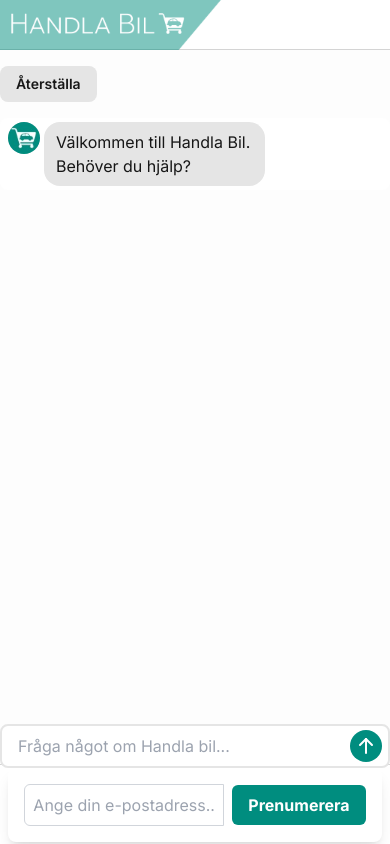
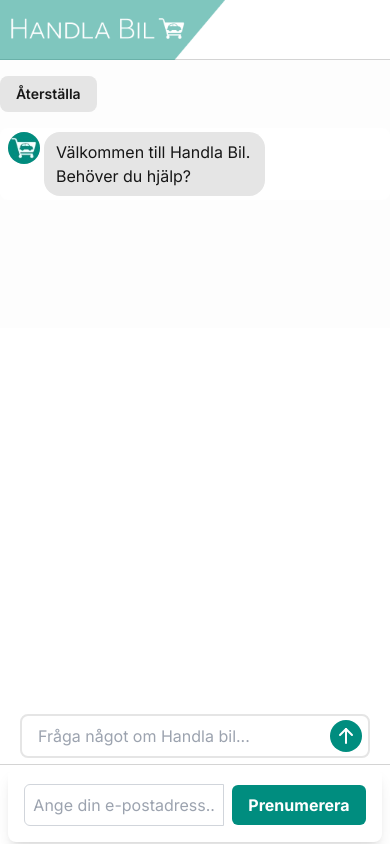
Before and after one commit to frelin/handlabil-chatbot, a Next.js app: page / in a window 390 px wide. Built offline with nearby package versions, Linux system fonts and the light colour scheme.

Commit message:
updated layout

```diff
--- a/components/Chat/Chat.tsx
+++ b/components/Chat/Chat.tsx
@@ -14,7 +14,7 @@ interface Props {
 
 export const Chat: FC<Props> = ({ messages, loading, onSend, onReset }) => {
   return (
-    <>
+    <div className="mb-28">
       <div className="flex flex-row justify-between items-center mb-4 sm:mb-8">
         <ResetChat onReset={onReset} />
       </div>
@@ -34,11 +34,13 @@ export const Chat: FC<Props> = ({ messages, loading, onSend, onReset }) => {
             <ChatLoader />
           </div>
         )}
+      </div>
 
-        <div className="mt-4 sm:mt-8 bottom-[70px] left-0 w-full fixed">
+      <div className="mt-4 sm:mt-8 bottom-[80px] left-0 w-full fixed">
+        <div className="w-full md:max-w-8xl container mx-auto max-md:px-5">
           <ChatInput onSend={onSend} />
         </div>
       </div>
-    </>
+    </div>
   );
 };
--- a/components/Chat/ChatMessage.tsx
+++ b/components/Chat/ChatMessage.tsx
@@ -114,12 +114,12 @@ export const ChatMessage: FC<Props> = ({ message }) => {
   const renderMessageContent = () => {
     if (filteredData.length > 0) {
       return (
-        <div className='flex flex-row gap-2 xl:gap-2 xl:flex-row flex-wrap'>
+        <div className='flex flex-row gap-2 flex-wrap'>
           {filteredData.map((item, index) => (
             <div
             key={index}>
             <PriceCalculatorModal isOpen={isModalOpen[index]} onClose={() => closeModal(index)} data={item} />
-            <div className="flex items-center w-[350px] bg-neutral-200 text-neutral-900 rounded-2xl px-3 py-2 whitespace-pre-wrap relative"
+            <div className="flex items-center w-[20rem] bg-neutral-200 text-neutral-900 rounded-2xl px-3 py-2 whitespace-pre-wrap relative"
                  style={{ overflowWrap: "anywhere" }}>
               <div className="my-2 w-full">
                 {/* Image slider */}
@@ -156,19 +156,19 @@ export const ChatMessage: FC<Props> = ({ message }) => {
                   </div>
 
                   {/* Text content below the slider */}
-                  <div className="mt-4 p-4 bg-white shadow-md rounded-lg">
+                  <div className="mt-4 p-4 bg-white shadow-md rounded-lg min-h-[22rem]">
                     <h2 className="text-3xl font-bold text-gray-800">{item.make} {item.model}</h2>
                     <p className="text-lg text-gray-600">{item.name}</p>
 
-                    <div className="flex flex-col md:flex-row items-start md:items-center text-gray-500 mt-2">
+                    <div className="flex flex-col md:flex-row flex-wrap items-start md:items-center text-gray-500 mt-2">
                       <span className="mr-3 flex items-center">
-                        <span className="mr-1">🚗</span>{item.modelYear}
+                        <span className="mr-1 min-w-[1.37rem]">🚗</span>{item.modelYear}
                       </span>
                       <span className="mr-3 flex items-center">
-                        <span className="mr-1">📏</span>{item.milage}
+                        <span className="mr-1 min-w-[1.37rem]">📏</span>{item.milage}
                       </span>
                       <span className="flex items-center">
-                        <span className="mr-1">⛽</span>{item.fuel}
+                        <span className="mr-1 min-w-[1.37rem]">⛽</span>{item.fuel}
                       </span>
                     </div>
 
@@ -183,7 +183,7 @@ export const ChatMessage: FC<Props> = ({ message }) => {
                       {item.price.value} kr
                     </h1>
                   </div>
-                  <div className="flex flex-row items-center justify-between gap-8 mt-4 py-4 px-10 bg-white shadow-md rounded-lg">
+                  <div className="flex flex-row items-center justify-between mt-4 py-4 px-10 bg-white shadow-md rounded-lg">
                     <a
                         className="flex justify-center hover:cursor-pointer"
                         onClick={()=>openModal(index)}
--- a/components/Layout/Footer.tsx
+++ b/components/Layout/Footer.tsx
@@ -35,7 +35,7 @@ export const Footer: FC = () => {
   };
 
   return (
-  <div className="flex flex-row h-[80px] border-t border-neutral-300 py-2 px-8 items-center sm:justify-between justify-center">
+  <div className="fixed w-full bottom-0 z-10 bg-white flex flex-row h-[80px] border-t border-neutral-300 py-2 px-8 items-center sm:justify-between justify-center">
     <div className="mx-auto p-4 bg-white shadow-lg rounded-lg">
       <form onSubmit={handleSubmit} className="flex items-center space-x-2">
         <input
--- a/components/Layout/Navbar.tsx
+++ b/components/Layout/Navbar.tsx
@@ -4,10 +4,10 @@ import Image from "next/image";
 
 export const Navbar: FC = () => {
   return (
-    <div className="flex h-[50px] sm:h-[60px] border-b border-neutral-300 py-2 items-center justify-between">
+    <div className="fixed w-full z-10 bg-white flex h-[3.75rem] border-b border-neutral-300 py-2 items-center justify-between">
       <div className="font-bold text-3xl flex items-center">
         <a href="#">
-          <Image src={LogoImage} alt="logo image" className="hover:opacity-50 w-auto h-[60px]" />
+          <Image src={LogoImage} alt="logo image" className="hover:opacity-50 w-auto h-[3.75rem]" />
         </a>
       </div>
     </div>
--- a/pages/index.tsx
+++ b/pages/index.tsx
@@ -118,11 +118,11 @@ export default function Home() {
         />
       </Head>
 
-      <div className="flex flex-col h-screen">
+      <div className="flex flex-col">
         <Navbar />
 
-        <div className="flex-1 overflow-auto sm:px-10 pb-4 sm:pb-10 relative bg-[#fdfdfd]">
-          <div className="w-full md:max-w-8xl container mx-auto mt-4 sm:mt-12 relative z-10">
+        <div className="flex-1 overflow-auto sm:px-10 pb-4 sm:pb-10 mt-[3.75rem] relative bg-[#fdfdfd]">
+          <div className="w-full md:max-w-8xl container mx-auto mt-4 sm:mt-12 relative">
             <Chat
               messages={messages}
               loading={loading}
```
